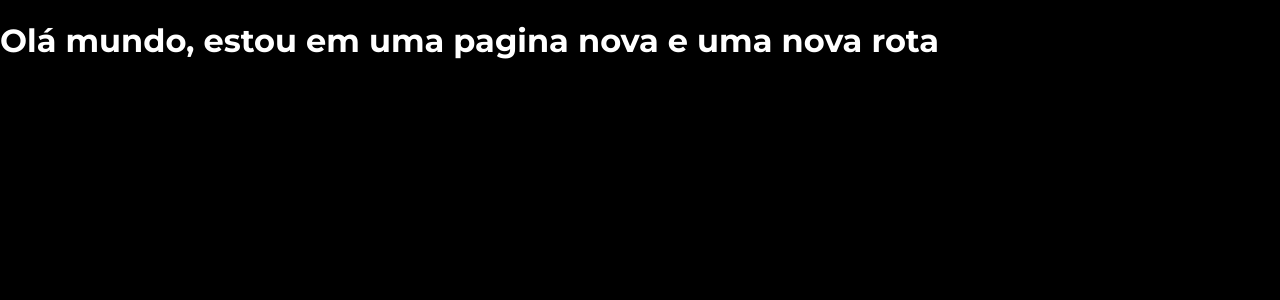
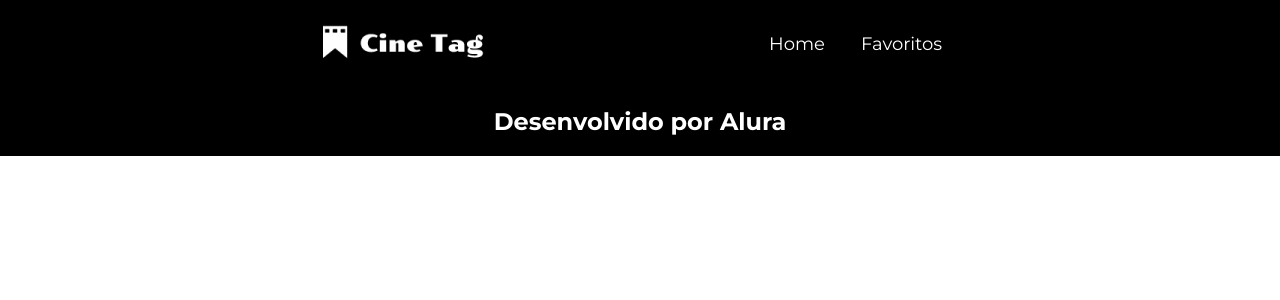
Before and after one commit to 7eduardocf/Cinetag, a React (Vite) app in the folder Cinetag/: page / in a window 1280 px wide. Shown: the top 300 px of the page. Built offline with nearby package versions, Linux system fonts and the light colour scheme.

Commit message:
feita a criação dos componentes e importa-los na pagina de inicio

```diff
--- /dev/null
+++ b/Cinetag/src/components/Cabecalho/cabecalho.module.css
@@ -0,0 +1,7 @@
+.cabecalho{
+    display: flex;
+    justify-content: space-between;
+    align-items: center;
+    padding: 1.1em 20em;
+    background-color: var(--preto);
+}
--- /dev/null
+++ b/Cinetag/src/components/Cabecalho/index.jsx
@@ -0,0 +1,23 @@
+import { Link } from "react-router-dom"
+import logo from "./logo.png"
+import styles from "./cabecalho.module.css"
+import CabecalhoLink from "../CabecalhoLink"
+
+function Cabecalho(){
+    return(
+        <header className={styles.cabecalho}>
+            <Link to="./">
+                <img src={logo} alt="Logo do cinetag"></img>
+            </Link>
+            <nav>
+                <CabecalhoLink url="./">
+                    Home
+                </CabecalhoLink>
+                <CabecalhoLink url="./Favoritos">
+                    Favoritos
+                </CabecalhoLink>
+            </nav>
+        </header>
+    )
+}
+export default Cabecalho
--- /dev/null
+++ b/Cinetag/src/components/CabecalhoLink/cabecalhoLink.module.css
@@ -0,0 +1,7 @@
+.link{
+    color: var(--branco);
+    font-size: 18px;
+    font-weight: 400;
+    padding: 1em;
+    text-decoration: none;
+}
--- /dev/null
+++ b/Cinetag/src/components/CabecalhoLink/index.jsx
@@ -0,0 +1,12 @@
+import { Link } from "react-router-dom"
+import styles from "./cabecalhoLink.module.css"
+
+function CabecalhoLink({url,children}){
+    return(
+        <Link to={url} className={styles.link}>
+            {children}
+        </Link>
+    )
+}
+
+export default CabecalhoLink
--- /dev/null
+++ b/Cinetag/src/components/Rodape/index.jsx
@@ -0,0 +1,9 @@
+import styles from "./rodape.module.css"
+function Rodape(){
+    return(
+        <footer className={styles.container}>
+            <h2 className={StyleSheet.paragrafo}>Desenvolvido por Alura</h2>
+        </footer>
+    )
+}
+export default Rodape
--- /dev/null
+++ b/Cinetag/src/components/Rodape/rodape.module.css
@@ -0,0 +1,11 @@
+.container{
+    display: flex;
+    align-items: center;
+    justify-content: center;
+    background-color: var(--preto);
+}
+.paragrafo{
+    font-size: 18px;
+    font-weight: 400;
+    color: var(--branco);
+}
--- a/Cinetag/src/index.css
+++ b/Cinetag/src/index.css
@@ -7,6 +7,6 @@
 body{
     margin: 0;
     font-family: var(--fonte);
-    background-color: var(--preto);
+
     color: var(--branco);
 }
--- a/Cinetag/src/pages/Inicio/index.jsx
+++ b/Cinetag/src/pages/Inicio/index.jsx
@@ -1,6 +1,12 @@
+import Rodape from "../../components/Rodape"
+import Cabecalho from "../../components/Cabecalho/index.jsx"
+
 function Inicio(){
     return(
-        <h1>Olá mundo, estou em uma pagina nova e uma nova rota</h1>
+        <>
+            <Cabecalho/>
+            <Rodape/>
+        </>
     )
 }
 export default Inicio
```
Also changed, not shown: Cinetag/src/components/Cabecalho/logo.png (renamed from Cinetag/public/imagens/logo.png).
